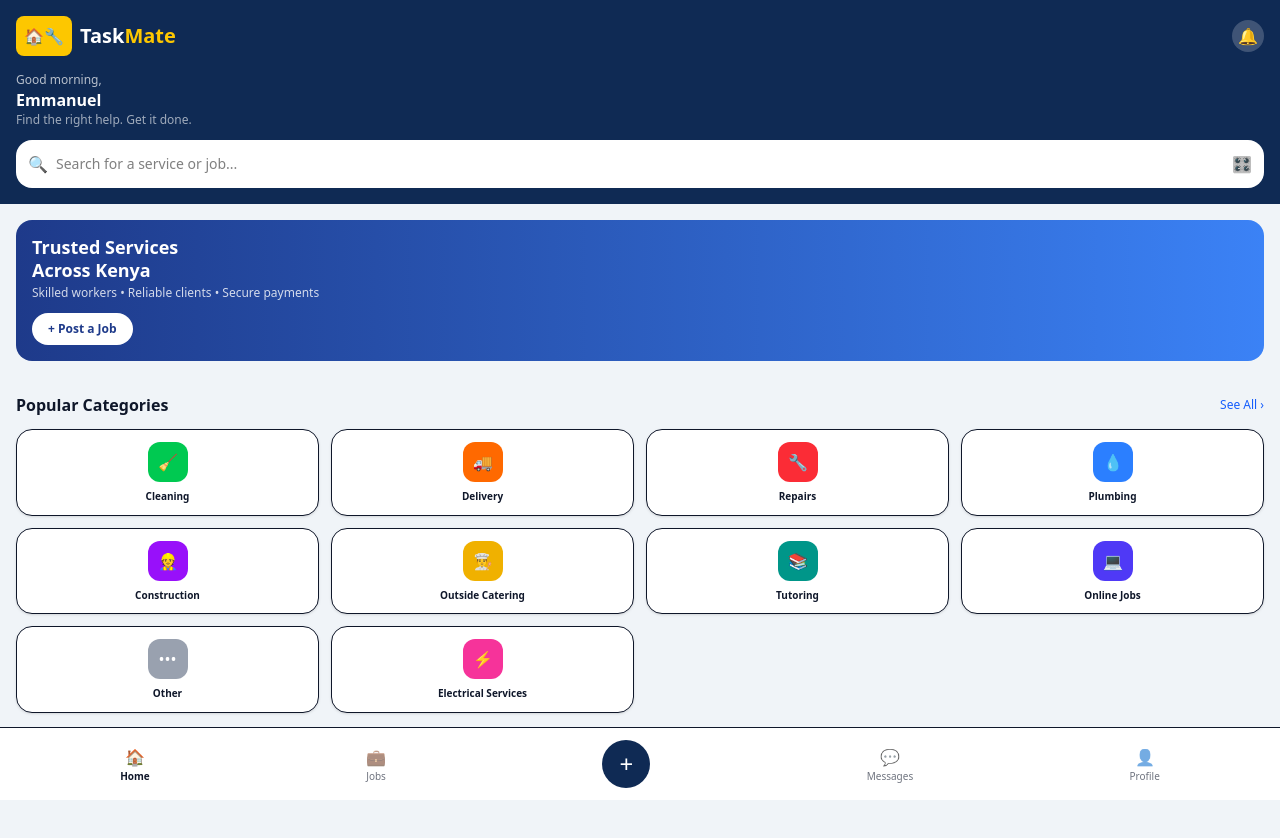
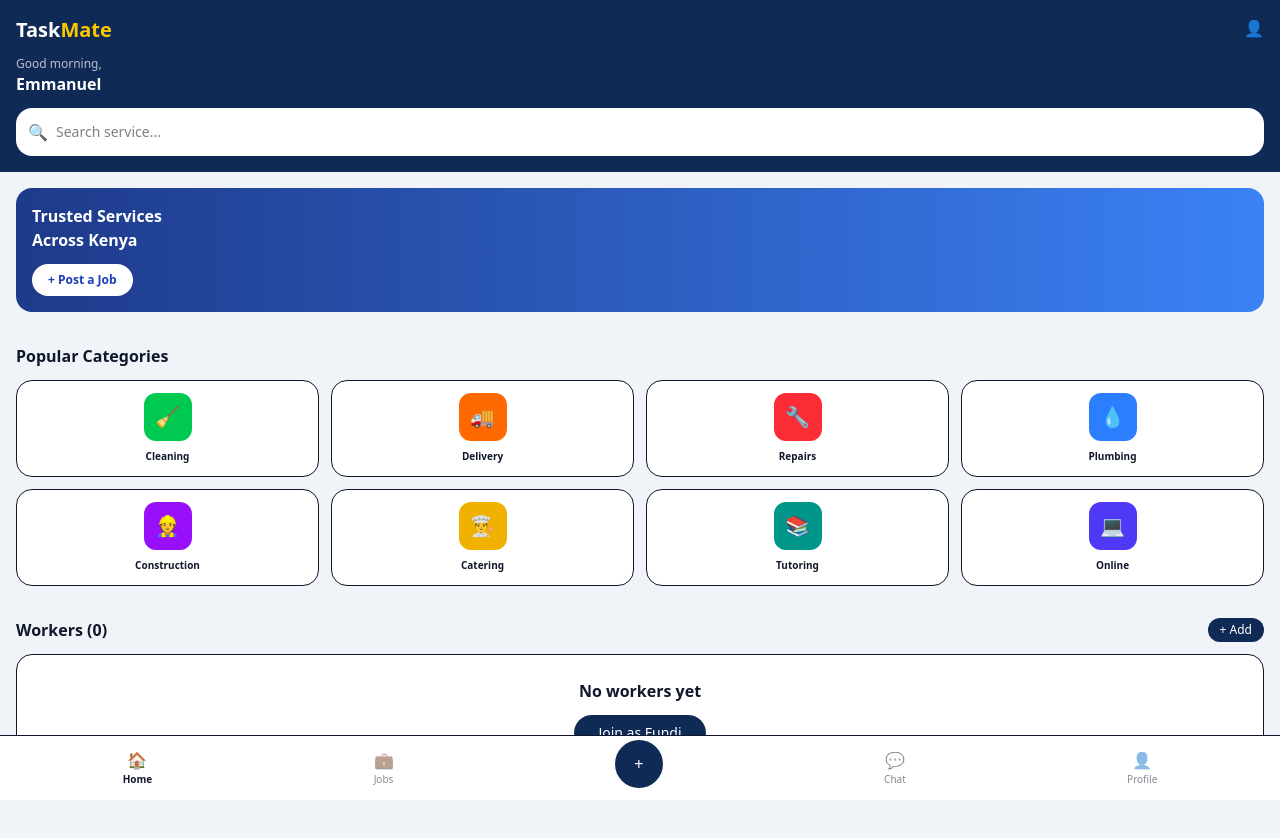
Before and after one commit to njoguemmanuel04-lgtm/taskmate, a Next.js app: page / in a window 1280 px wide. Shown: the top 838 px of the page. Built offline with nearby package versions, Linux system fonts and the light colour scheme.

Commit message:
Update page.tsx

```diff
--- a/app/page.tsx
+++ b/app/page.tsx
@@ -1,151 +1,124 @@
 "use client"
-import { useEffect, useState } from 'react';
-import Link from 'next/link';
+import { useState, useEffect } from "react"
+import Link from "next/link"
 
-const categories = [
-  { name:'Cleaning', icon:'🧹', color:'bg-green-500' },
-  { name:'Delivery', icon:'🚚', color:'bg-orange-500' },
-  { name:'Repairs', icon:'🔧', color:'bg-red-500' },
-  { name:'Plumbing', icon:'💧', color:'bg-blue-500' },
-  { name:'Construction', icon:'👷', color:'bg-purple-600' },
-  { name:'Outside Catering', icon:'👨‍🍳', color:'bg-yellow-500' },
-  { name:'Tutoring', icon:'📚', color:'bg-teal-600' },
-  { name:'Online Jobs', icon:'💻', color:'bg-indigo-600' },
-  { name:'Other', icon:'•••', color:'bg-gray-400' },
-  { name:'Electrical Services', icon:'⚡', color:'bg-pink-500' },
-];
+const cats = [
+  { n: "Cleaning", i: "🧹", c: "bg-green-500" },
+  { n: "Delivery", i: "🚚", c: "bg-orange-500" },
+  { n: "Repairs", i: "🔧", c: "bg-red-500" },
+  { n: "Plumbing", i: "💧", c: "bg-blue-500" },
+  { n: "Construction", i: "👷", c: "bg-purple-600" },
+  { n: "Catering", i: "👨‍🍳", c: "bg-yellow-500" },
+  { n: "Tutoring", i: "📚", c: "bg-teal-600" },
+  { n: "Online", i: "💻", c: "bg-indigo-600" },
+]
 
-export default function HomePage() {
-  const [workers, setWorkers] = useState<any[]>([]);
-  const [unlocked, setUnlocked] = useState<number[]>([]);
-  const [mpesaNumber, setMpesaNumber] = useState('0116982197');
-  const [search, setSearch] = useState('');
-  const [isAdmin, setIsAdmin] = useState(false);
+export default function Home() {
+  const [workers, setWorkers] = useState<any[]>([])
+  const [unlocked, setUnlocked] = useState<number[]>([])
+  const [search, setSearch] = useState("")
+  const mpesa = "0116982197"
 
   useEffect(() => {
-    setWorkers(JSON.parse(localStorage.getItem('real_fundis') || '[]'));
-    setUnlocked(JSON.parse(localStorage.getItem('unlocked_fundis') || '[]'));
-    setMpesaNumber(localStorage.getItem('my_till') || '0116982197');
-    const urlParams = new URLSearchParams(window.location.search);
-    if(urlParams.get('admin') === '1' || localStorage.getItem('is_owner') === 'yes'){
-      setIsAdmin(true);
-    }
-  }, []);
+    setWorkers(JSON.parse(localStorage.getItem("real_fundis") || "[]"))
+    setUnlocked(JSON.parse(localStorage.getItem("unlocked_fundis") || "[]"))
+  }, [])
 
-  const enableAdmin = () => {
-    const taps = parseInt(localStorage.getItem('logo_taps') || '0') + 1;
-    localStorage.setItem('logo_taps', taps.toString());
-    if(taps >= 5){
-      localStorage.setItem('is_owner', 'yes');
-      setIsAdmin(true);
-      alert('✅ Owner Mode ON!');
-    }
-  };
+  const unlock = (idx: number) => {
+    if (!confirm(`SEND MONEY\n\nKES 50 to ${mpesa}\nVia M-PESA Send Money\n\nTap OK after paying`)) return
+    const u = [...unlocked, idx]
+    setUnlocked(u)
+    localStorage.setItem("unlocked_fundis", JSON.stringify(u))
+  }
 
-  const saveMpesa = () => {
-    const n = prompt('YOUR M-PESA Number (Send Money):', mpesaNumber);
-    if(!n) return;
-    localStorage.setItem('my_till', n);
-    setMpesaNumber(n);
-    alert(`✅ Saved: ${n}`);
-  };
-
-  const unlock = (i:number) => {
-    if(!confirm(`SEND MONEY\n\nSend KES 50 to:\n📱 ${mpesaNumber}\n\nVia M-PESA Send Money\n\nAfter sending, tap OK to unlock!`)) return;
-    const nu = [...unlocked, i];
-    setUnlocked(nu);
-    localStorage.setItem('unlocked_fundis', JSON.stringify(nu));
-  };
-
-  const filtered = workers.filter(w =>
-    w.name?.toLowerCase().includes(search.toLowerCase()) ||
-    w.skill?.toLowerCase().includes(search.toLowerCase())
-  );
+  const list = workers.filter(w =>
+   !search || w.skill?.toLowerCase().includes(search.toLowerCase())
+  )
 
   return (
     <div className="min-h-screen bg-[#f0f4f8] pb-20">
-      <div className="bg-[#0f2a54] text-white p-4 sticky top-0 z-20">
-        <div className="flex justify-between items-center">
-          <div className="flex items-center gap-2" onClick={enableAdmin}>
-            <div className="bg-yellow-400 p-2 rounded-lg text-[#0f2a54] font-black">🏠🔧</div>
-            <span className="font-black text-xl">Task<span className="text-yellow-400">Mate</span></span>
+      {/* HEADER */}
+      <div className="bg-[#0f2a54] text-white p-4">
+        <div className="flex justify-between">
+          <p className="font-black text-xl">Task<span className="text-yellow-400">Mate</span></p>
+          <Link href="/earnings">👤</Link>
+        </div>
+        <p className="text-xs mt-3 opacity-70">Good morning,</p>
+        <p className="font-bold">Emmanuel</p>
+        <div className="bg-white rounded-2xl flex gap-2 p-3 mt-3">
+          <span>🔍</span>
+          <input value={search} onChange={e => setSearch(e.target.value)}
+            placeholder="Search service..." className="flex-1 text-black text-sm outline-none" />
+        </div>
+      </div>
+
+      {/* BANNER */}
+      <div className="p-4">
+        <div className="bg-gradient-to-r from-[#1e3a8a] to-[#3b82f6] rounded-2xl p-4 text-white">
+          <p className="font-bold">Trusted Services<br/>Across Kenya</p>
+          <Link href="/post-task" className="inline-block mt-3 bg-white text-blue-800 text-xs px-4 py-2 rounded-full font-bold">+ Post a Job</Link>
+        </div>
+      </div>
+
+      {/* CATEGORIES */}
+      <div className="p-4">
+        <p className="font-bold mb-3">Popular Categories</p>
+        <div className="grid grid-cols-4 gap-3">
+          {cats.map((cat) => (
+            <button key={cat.n} onClick={() => setSearch(cat.n)}
+              className="bg-white rounded-2xl p-3 border flex flex-col items-center active:scale-95">
+              <div className={`${cat.c} w-12 h-12 rounded-xl flex items-center justify-center text-xl`}>{cat.i}</div>
+              <p className="text-[10px] font-bold mt-2">{cat.n}</p>
+            </button>
+          ))}
+        </div>
+        {search && <button onClick={() => setSearch("")} className="mt-3 text-xs text-blue-600 underline">Clear: {search} ✕</button>}
+      </div>
+
+      {/* WORKERS */}
+      <div className="p-4">
+        <div className="flex justify-between mb-3">
+          <p className="font-bold">Workers ({list.length})</p>
+          <Link href="/join" className="text-xs bg-[#0f2a54] text-white px-3 py-1 rounded-full">+ Add</Link>
+        </div>
+
+        {list.length === 0? (
+          <div className="bg-white rounded-2xl p-6 text-center border">
+            <p className="font-bold">No {search || "workers"} yet</p>
+            <Link href="/join" className="inline-block mt-3 bg-[#0f2a54] text-white px-6 py-2 rounded-full text-sm">Join as Fundi</Link>
           </div>
-          <div className="w-8 h-8 bg-white/20 rounded-full flex items-center justify-center">🔔</div>
-        </div>
-        <div className="mt-4">
-          <p className="text-xs opacity-70">Good morning,</p>
-          <p className="font-bold">Emmanuel</p>
-          <p className="text-xs opacity-60">Find the right help. Get it done.</p>
-        </div>
-        <div className="mt-3 bg-white rounded-2xl flex items-center p-3 gap-2">
-          <span>🔍</span>
-          <input value={search} onChange={e=>setSearch(e.target.value)} placeholder="Search for a service or job..." className="flex-1 text-black text-sm outline-none" />
-          <span>🎛️</span>
-        </div>
-        {isAdmin && (
-          <div className="mt-3 bg-yellow-400 text-black text-xs p-2 rounded-lg flex justify-between">
-            <span>💰 Send Money: {mpesaNumber} (Owner Only)</span>
-            <button onClick={saveMpesa} className="underline font-bold">Change</button>
+        ) : (
+          <div className="space-y-3">
+            {list.map((w, i) => {
+              const idx = workers.indexOf(w)
+              const ok = unlocked.includes(idx)
+              return (
+                <div key={i} className="bg-white rounded-2xl p-3 flex gap-3 border">
+                  <div className="w-12 h-12 bg-blue-100 rounded-xl flex items-center justify-center">👨‍🔧</div>
+                  <div className="flex-1">
+                    <p className="font-bold text-sm">{w.name}</p>
+                    <p className="text-xs text-gray-500">{w.skill}</p>
+                  </div>
+                  {ok? (
+                    <a href={`tel:${w.phone}`} className="bg-green-600 text-white text-xs px-4 py-2 rounded-full self-center">Call</a>
+                  ) : (
+                    <button onClick={() => unlock(idx)} className="bg-[#0f2a54] text-white text-xs px-4 py-2 rounded-full self-center">Hire Now</button>
+                  )}
+                </div>
+              )
+            })}
           </div>
         )}
       </div>
 
-      <div className="p-4">
-        <div className="bg-gradient-to-r from-[#1e3a8a] to-[#3b82f6] rounded-2xl p-4 text-white">
-          <p className="font-bold text-lg leading-tight">Trusted Services<br/>Across Kenya</p>
-          <p className="text-xs mt-1 opacity-80">Skilled workers • Reliable clients • Secure payments</p>
-          <Link href="/post-task" className="inline-block mt-3 bg-white text-[#1e3a8a] text-xs px-4 py-2 rounded-full font-bold">+ Post a Job</Link>
-        </div>
-      </div>
-
-      <div className="p-4">
-        <div className="flex justify-between items-center mb-3">
-          <p className="font-bold">Popular Categories</p>
-          <span className="text-xs text-blue-600">See All ›</span>
-        </div>
-        <div className="grid grid-cols-4 gap-3">
-          {categories.map((c,i)=>(
-            <div key={i} className="bg-white rounded-2xl p-3 flex flex-col items-center border shadow-sm">
-              <div className={`${c.color} w-10 h-10 rounded-xl flex items-center justify-center text-white`}>{c.icon}</div>
-              <p className="text-[10px] font-bold mt-2 text-center leading-tight">{c.name}</p>
-            </div>
-          ))}
-        </div>
-      </div>
-
-      <div className="p-4">
-        <p className="font-bold mb-3">Featured Workers - {workers.length}</p>
-        <div className="space-y-3">
-          {filtered.map((w:any,i:number)=>{
-            const ok = unlocked.includes(i);
-            return (
-              <div key={i} className="bg-white rounded-2xl p-3 flex gap-3 border shadow-sm">
-                <div className="w-14 h-14 bg-blue-100 rounded-xl flex items-center justify-center">👨‍🔧</div>
-                <div className="flex-1">
-                  <p className="font-bold text-sm">{w.name}</p>
-                  <p className="text-xs text-slate-500">{w.skill} • {w.location}</p>
-                  <p className="text-xs mt-1">⭐ 4.8 • Available</p>
-                </div>
-                <div className="flex flex-col gap-2 justify-center">
-                  {ok? (
-                    <a href={`tel:${w.phone}`} className="bg-green-600 text-white text-xs px-4 py-2 rounded-full font-bold text-center">📞 Call</a>
-                  ) : (
-                    <button onClick={()=>unlock(i)} className="bg-[#0f2a54] text-white text-xs px-5 py-2.5 rounded-full font-bold">Hire Now</button>
-                  )}
-                </div>
-              </div>
-            )
-          })}
-        </div>
-      </div>
-
-      <div className="fixed bottom-0 left-0 right-0 bg-white border-t flex justify-around items-center p-3">
-        <div className="flex flex-col items-center"><span>🏠</span><span className="text-[10px] font-bold">Home</span></div>
-        <div className="flex flex-col items-center opacity-60"><span>💼</span><span className="text-[10px]">Jobs</span></div>
-        <div className="bg-[#0f2a54] w-12 h-12 rounded-full flex items-center justify-center text-white text-2xl">+</div>
-        <div className="flex flex-col items-center opacity-60"><span>💬</span><span className="text-[10px]">Messages</span></div>
-        <div className="flex flex-col items-center opacity-60"><span>👤</span><span className="text-[10px]">Profile</span></div>
+      {/* NAV */}
+      <div className="fixed bottom-0 left-0 right-0 bg-white border-t flex justify-around p-3">
+        <Link href="/" className="flex flex-col items-center"><span>🏠</span><span className="text-[10px] font-bold">Home</span></Link>
+        <Link href="/jobs" className="flex flex-col items-center opacity-50"><span>💼</span><span className="text-[10px]">Jobs</span></Link>
+        <Link href="/join" className="bg-[#0f2a54] w-12 h-12 rounded-full flex items-center justify-center text-white -mt-2">+</Link>
+        <Link href="/connections" className="flex flex-col items-center opacity-50"><span>💬</span><span className="text-[10px]">Chat</span></Link>
+        <Link href="/earnings" className="flex flex-col items-center opacity-50"><span>👤</span><span className="text-[10px]">Profile</span></Link>
       </div>
     </div>
-  );
+  )
 }
```
